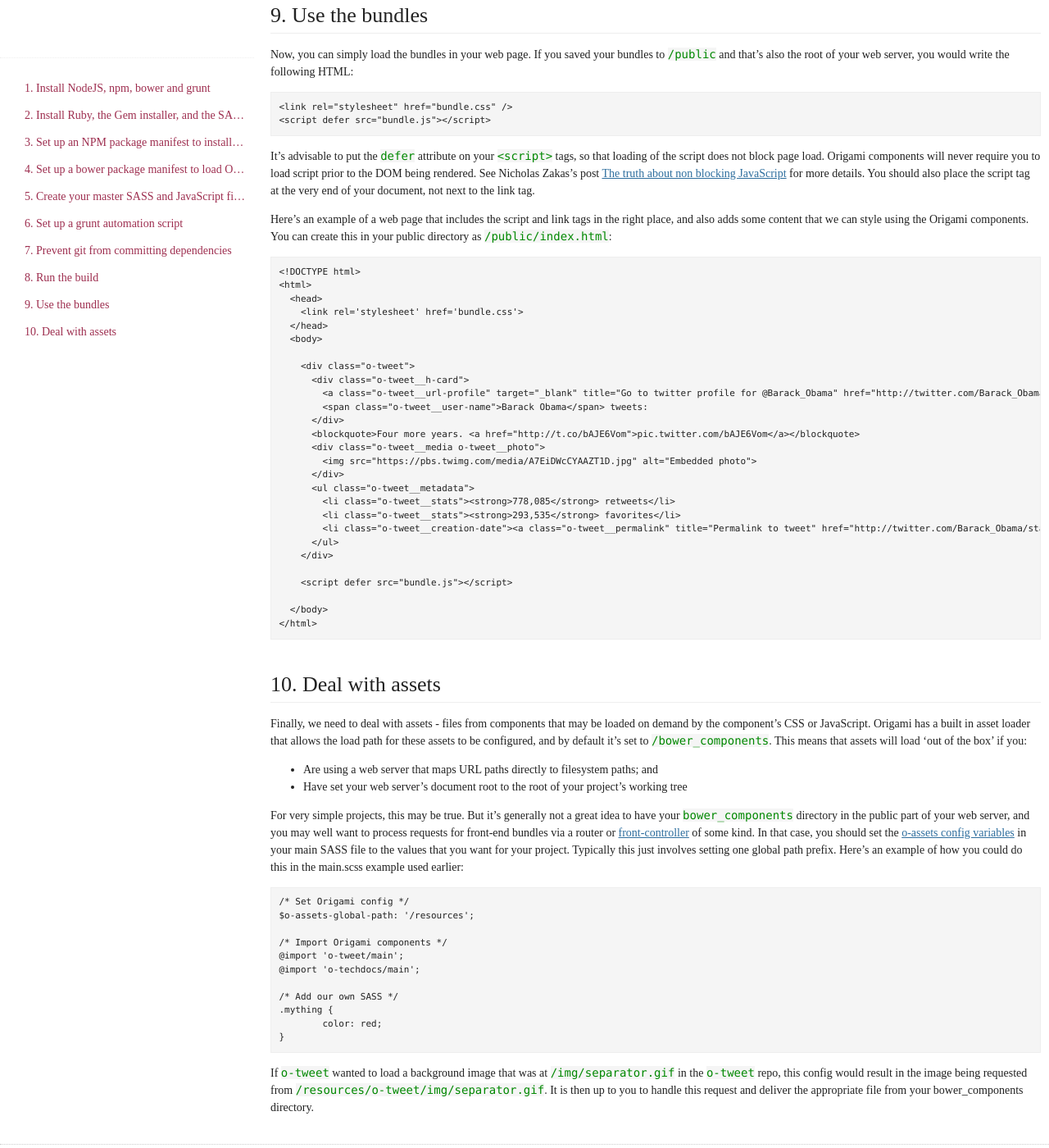
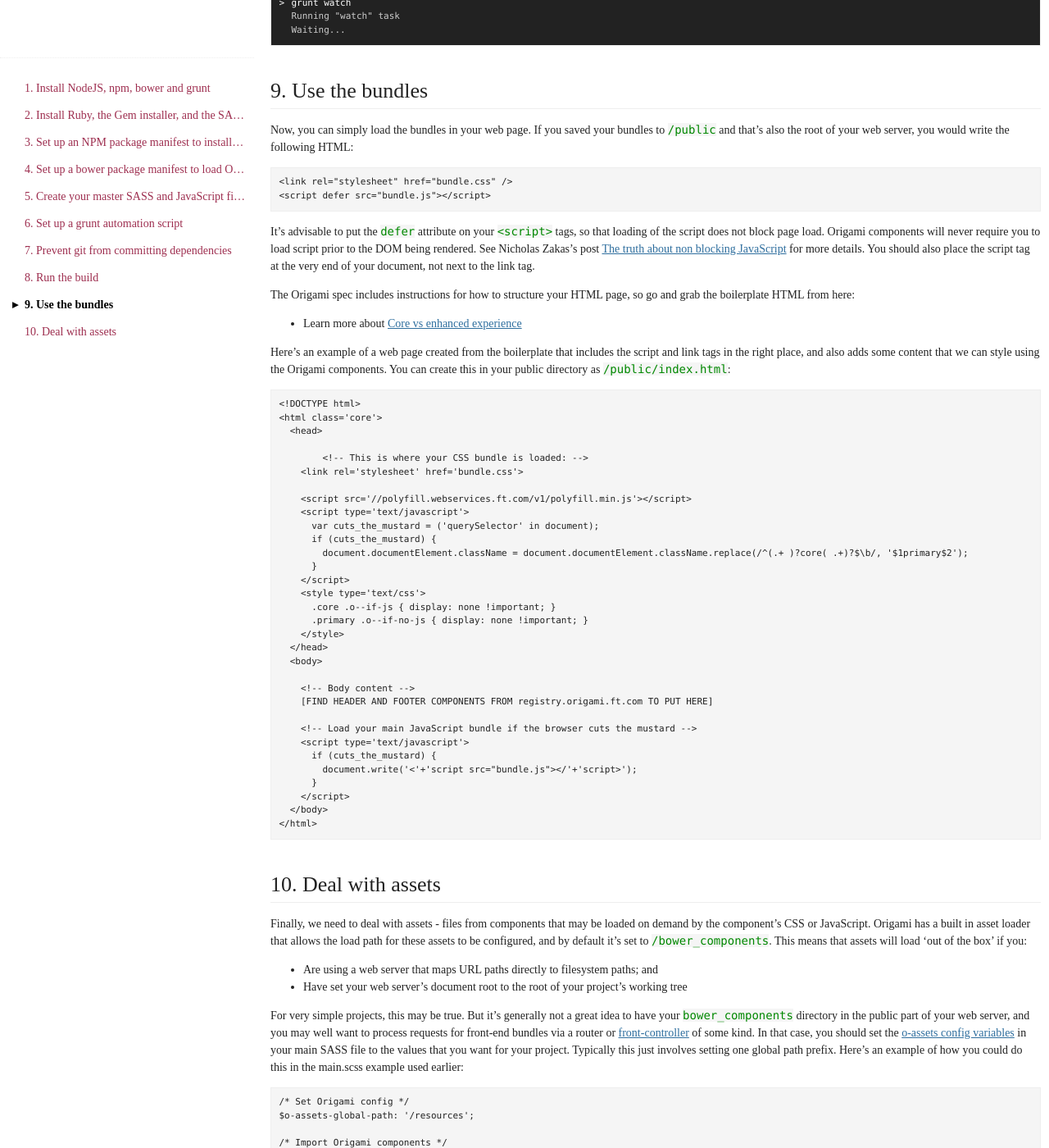
Before and after one commit to Financial-Times/ft-origami, a Jekyll site: the page built from docs/developer-guide/building-modules.md, in a window 1280 px wide and 1400 px high, scrolled down 6508 px. Shown: the whole window at 82% size. Built offline with Jekyll 4.4.1, drawn with Linux system fonts in a browser that asks for light colours; some web fonts are replaced; comment, search, counter and statistics services are not loaded; some of the changed text lies outside the part shown.

Commit message:
Updates to tutorials for worskhop

```diff
--- a/docs/developer-guide/building-modules.md
+++ b/docs/developer-guide/building-modules.md
@@ -117,14 +117,15 @@ These modules are listed as *devDependencies* because they are not required to r
 
 Hopefully you know which Origami modules you want.  If you don't, check out the [Origami registry](http://registry.origami.ft.com) for a list of all our supported components.  You can also add any module from the [bower registry](http://bower.io/search/) that has a [commonJS interface](http://wiki.commonjs.org/wiki/Modules/1.1).
 
-Once you know which Origami modules you want, create a `bower.json` file in the root of your working tree.   This you have to create yourself, and it will be different for each project, but it must conform to the bower [configuration spec](http://bower.io/docs/creating-packages/), which is very similar to npm's config.  Here is an example:
+Once you know which Origami modules you want, create a `bower.json` file in the root of your working tree.   This you have to create yourself, and it will be different for each project, but it must conform to the bower [configuration spec](http://bower.io/docs/creating-packages/), which is very similar to npm's config.  Here is an example that includes the o-colors, o-date, o-ft-header and o-ft-footer components:
 
 	{
 	   "name": "origami-demo",
 	   "dependencies": {
-	      "o-tweet": ">=0.1 <1",
-	      "o-techdocs": "^2.0.0",
-	      "jquery": "^2.0"
+	      "o-ft-header": "^2.5.5",
+	      "o-ft-footer": "^2.0.1",
+	      "o-colors": "^2.3.20",
+	      "o-date": ">=0.4.2 <1"
 	   }
 	}
 
@@ -153,15 +154,16 @@ Now you need to create a SASS and/or JavaScript file that requires the Origami c
 
 	@import '{modulename}/main';
 
-As an example, create a `main.scss` file at `/client/scss/main.scss` (relative to the root of your working tree), containing:
+As an example (assuming you loaded the header, footer and colours module in your `bowser.json`), create a `main.scss` file at `/client/scss/main.scss` (relative to the root of your working tree), containing:
 
 	/* Import Origami components */
-	@import 'o-tweet/main';
-	@import 'o-techdocs/main';
+	@import 'o-ft-header/main';
+	@import 'o-ft-footer/main';
 
-	/* Add our own SASS */
-	.mything {
-		color: red;
+	/* Add our own SASS, using the o-colors module to style the body */
+	body {
+		margin: 0;
+		@include oColorsFor(body, background);
 	}
 
 The syntax of the JavaSript require is:
@@ -170,13 +172,14 @@ The syntax of the JavaSript require is:
 
 As an example, create a `main.js` file at `/client/js/main.js`, containing:
 
-	// Require module with no API, so no need to handle the return value
-	require('o-techdocs');
+	// Require module
+	var date = require('o-date');
 
-	// Require a module with an API, so assign the return value to a var to use as a handle to that module
-	var $ = require('jquery');
-	$(function() {
-		// Do something on DOMReady
+	// Wait until the page has loaded
+	document.addEventListener('DOMContentReady', function() {
+
+		// Find all the <time data-o-component='o-date'> elements and update them so that they show *relative* time
+		date.init();
 	});
 
 
@@ -315,36 +318,44 @@ Now, you can simply load the bundles in your web page.  If you saved your bundle
 
 It's advisable to put the `defer` attribute on your `<script>` tags, so that loading of the script does not block page load.  Origami components will never require you to load script prior to the DOM being rendered.  See Nicholas Zakas's post [The truth about non blocking JavaScript](http://calendar.perfplanet.com/2010/the-truth-about-non-blocking-javascript/) for more details.  You should also place the script tag at the very end of your document, not next to the link tag.
 
-Here's an example of a web page that includes the script and link tags in the right place, and also adds some content that we can style using the Origami components.  You can create this in your public directory as `/public/index.html`:
+The Origami spec includes instructions for how to structure your HTML page, so go and grab the boilerplate HTML from here:
+
+* Learn more about [Core vs enhanced experience]({{site.baseurl}}/docs/developer-guide/using-modules/#core-vs-enhanced-experience)
+
+Here's an example of a web page created from the boilerplate that includes the script and link tags in the right place, and also adds some content that we can style using the Origami components.  You can create this in your public directory as `/public/index.html`:
 
 	<!DOCTYPE html>
-	<html>
+	<html class='core'>
 	  <head>
+
+	  	<!-- This is where your CSS bundle is loaded: -->
 	    <link rel='stylesheet' href='bundle.css'>
+
+	    <script src='//polyfill.webservices.ft.com/v1/polyfill.min.js'></script>
+	    <script type='text/javascript'>
+	      var cuts_the_mustard = ('querySelector' in document);
+	      if (cuts_the_mustard) {
+	        document.documentElement.className = document.documentElement.className.replace(/^(.+ )?core( .+)?$\b/, '$1primary$2');
+	      }
+	    </script>
+	    <style type='text/css'>
+	      .core .o--if-js { display: none !important; }
+	      .primary .o--if-no-js { display: none !important; }
+	    </style>
 	  </head>
 	  <body>
 
-	    <div class="o-tweet">
-	      <div class="o-tweet__h-card">
-	        <a class="o-tweet__url-profile" target="_blank" title="Go to twitter profile for @Barack_Obama" href="http://twitter.com/Barack_Obama"><img class="o-tweet__avatar" src="https://pbs.twimg.com/profile_images/451007105391022080/iu1f7brY_bigger.png"></a>
-	        <span class="o-tweet__user-name">Barack Obama</span> tweets:
-	      </div>
-	      <blockquote>Four more years. <a href="http://t.co/bAJE6Vom">pic.twitter.com/bAJE6Vom</a></blockquote>
-	      <div class="o-tweet__media o-tweet__photo">
-	        <img src="https://pbs.twimg.com/media/A7EiDWcCYAAZT1D.jpg" alt="Embedded photo">
-	      </div>
-	      <ul class="o-tweet__metadata">
-	        <li class="o-tweet__stats"><strong>778,085</strong> retweets</li>
-	        <li class="o-tweet__stats"><strong>293,535</strong> favorites</li>
-	        <li class="o-tweet__creation-date"><a class="o-tweet__permalink" title="Permalink to tweet" href="http://twitter.com/Barack_Obama/statuses/266031293945503744"><time>10:20am, 1st Mar 2014</time></a></li>
-	      </ul>
-	    </div>
+	    <!-- Body content -->
+	    [FIND HEADER AND FOOTER COMPONENTS FROM registry.origami.ft.com TO PUT HERE]
 
-	    <script defer src="bundle.js"></script>
-
+	    <!-- Load your main JavaScript bundle if the browser cuts the mustard -->
+	    <script type='text/javascript'>
+	      if (cuts_the_mustard) {
+	        document.write('<'+'script src="bundle.js"></'+'script>');
+	      }
+	    </script>
 	  </body>
 	</html>
-
 
 ## 10. Deal with assets
 
```
Also changed, not shown: other parts of docs/developer-guide/building-modules.md (+1 -1 lines), docs/developer-guide/build-service.md (+83 -6 lines).
